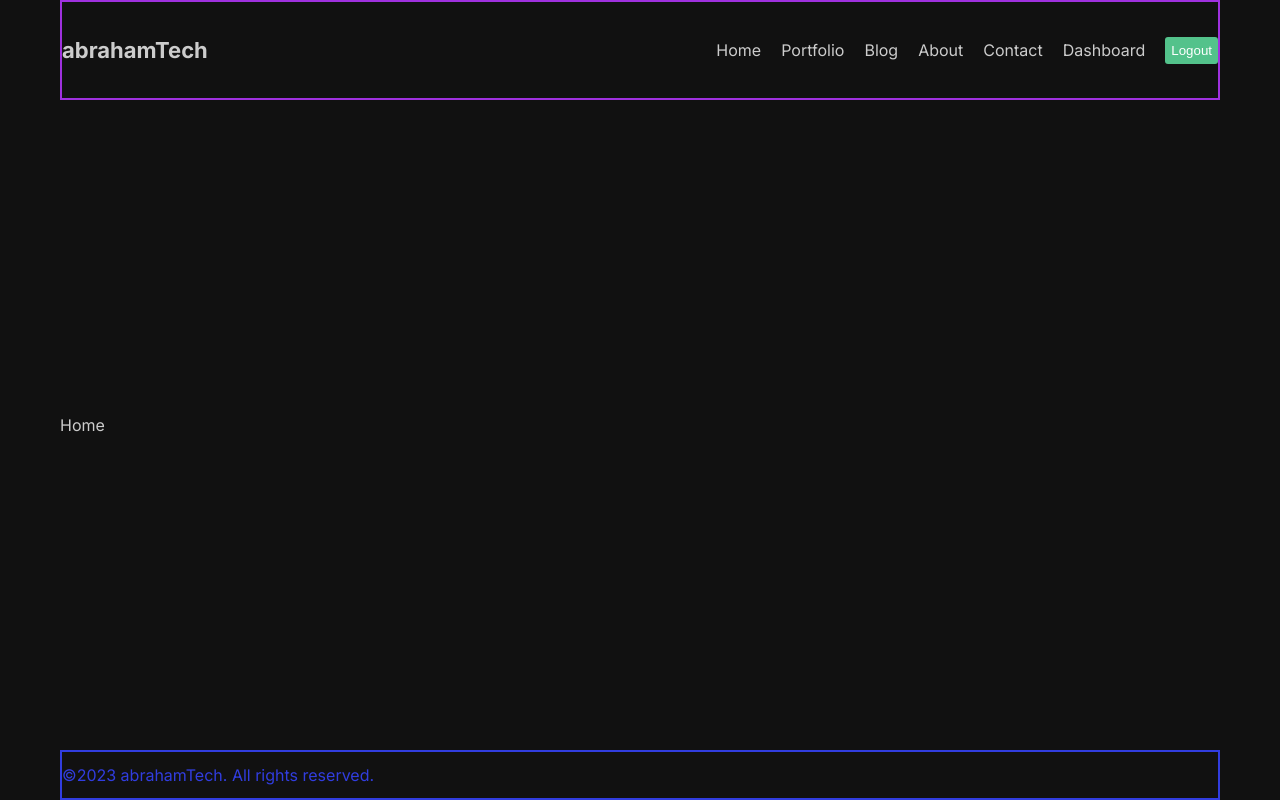
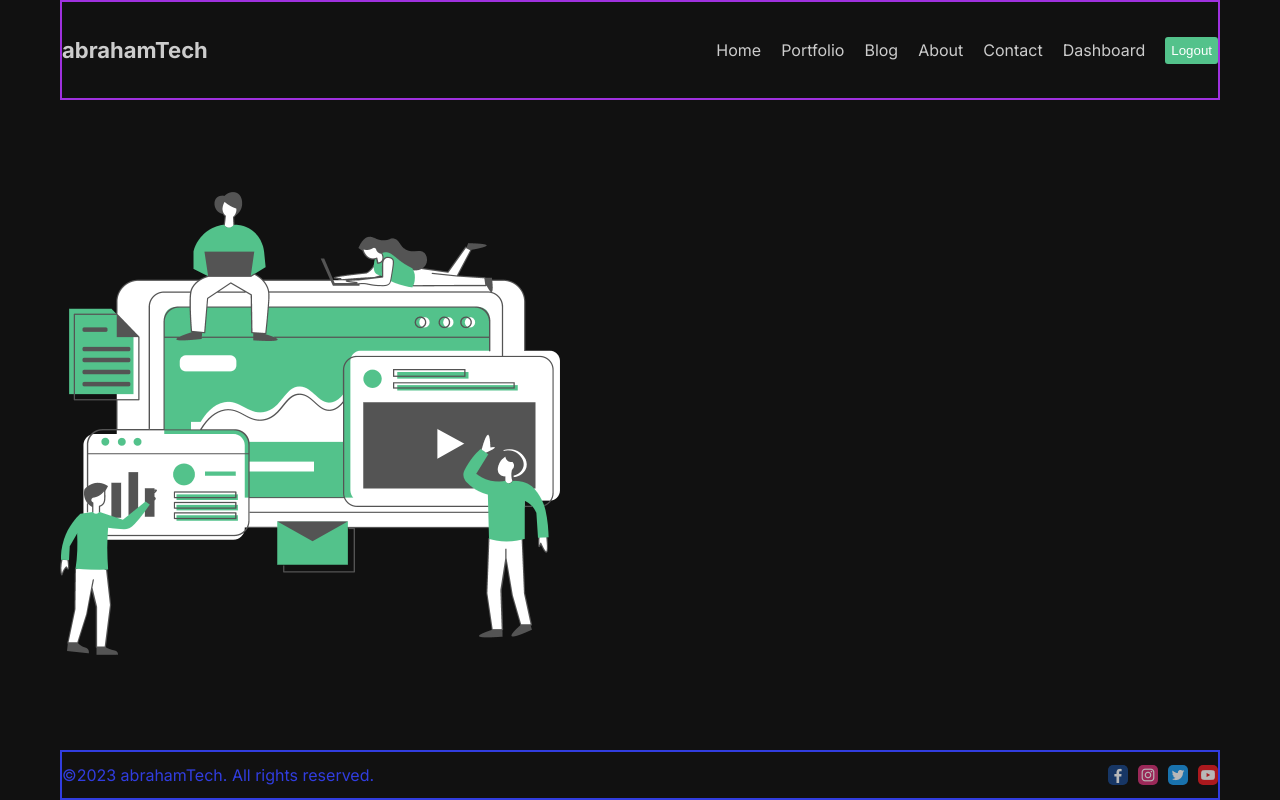
Before and after one commit to abrahamTech/NextJs-FullStackApp1, a Next.js app: page / in a window 1280 px wide. Built offline with nearby package versions, Linux system fonts and the light colour scheme.

Commit message:
Import images topic has been added to the project

```diff
--- a/next.config.js
+++ b/next.config.js
@@ -1,4 +1,10 @@
 /** @type {import('next').NextConfig} */
-const nextConfig = {}
+const nextConfig = {
+    images: {
+        domains: [
+            "images.pexels.com"
+        ],
+    },
+}
 
 module.exports = nextConfig
--- a/src/app/page.jsx
+++ b/src/app/page.jsx
@@ -1,8 +1,15 @@
-import Image from 'next/image'
-import styles from './page.module.css'
+import Image from 'next/image';
+import styles from './page.module.css';
+import Hero from 'public/hero.png';
 
 export default function Home() {
   return (
-    <div>Home</div>
+    <div>
+      {/* Import the image as a component, You don't need to write the width and height property, but you can asign width and height in a css class*/}
+      <Image src={Hero} alt='' className={styles.img} />
+
+      {/* Import the image from URL
+      <Image  width={500} height={750} src="https://images.pexels.com/photos/879537/pexels-photo-879537.jpeg?auto=compress&cs=tinysrgb&w=1260&h=750&dpr=1" alt='Sculpture' /> */}
+    </div>
   )
-}
+};
--- a/src/app/page.module.css
+++ b/src/app/page.module.css
@@ -1,3 +1,8 @@
+.img {
+  width: 500px;
+  height: 500px;
+}
+
 .main {
   display: flex;
   flex-direction: column;
--- a/src/components/footer/Footer.jsx
+++ b/src/components/footer/Footer.jsx
@@ -1,13 +1,21 @@
-import React from 'react';
+import React from "react";
 import styles from "./page.module.css";
+import Image from "next/image";
 
 const Footer = () => {
   return (
     <div className={styles.container}>
-      <div className={styles.wordColor}>©2023 abrahamTech. All rights reserved.</div>
-      <div></div>
+      <div className={styles.wordColor}>
+        ©2023 abrahamTech. All rights reserved.
+      </div>
+      <div className={styles.social}>
+        <Image src="/1.png" width={20} height={20} className={styles.icon} alt="User Facebook" />
+        <Image src="/2.png" width={20} height={20} className={styles.icon} alt="User Instagram" />
+        <Image src="/3.png" width={20} height={20} className={styles.icon} alt="User Twitter" />
+        <Image src="/4.png" width={20} height={20} className={styles.icon} alt="User Youtube" />
+      </div>
     </div>
-  )
-}
+  );
+};
 
 export default Footer;
--- a/src/components/footer/page.module.css
+++ b/src/components/footer/page.module.css
@@ -9,3 +9,15 @@
     align-items: center;
     justify-content: space-between;
 }
+
+.social {
+    display: flex;
+    align-items: center;
+    gap: 10px;
+}
+
+.icon {
+    opacity: 0.7;
+    cursor: pointer;
+    border-radius: 5px;
+}
```
Also changed, not shown: 1 other file (tests, documents, lock files or other folders).
